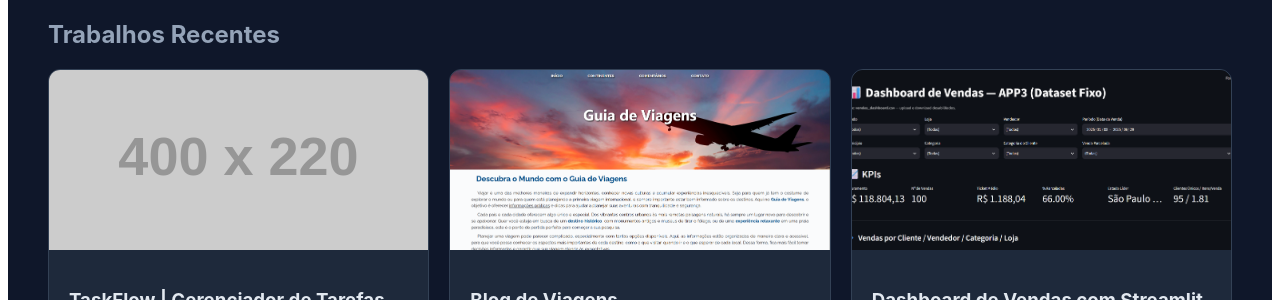
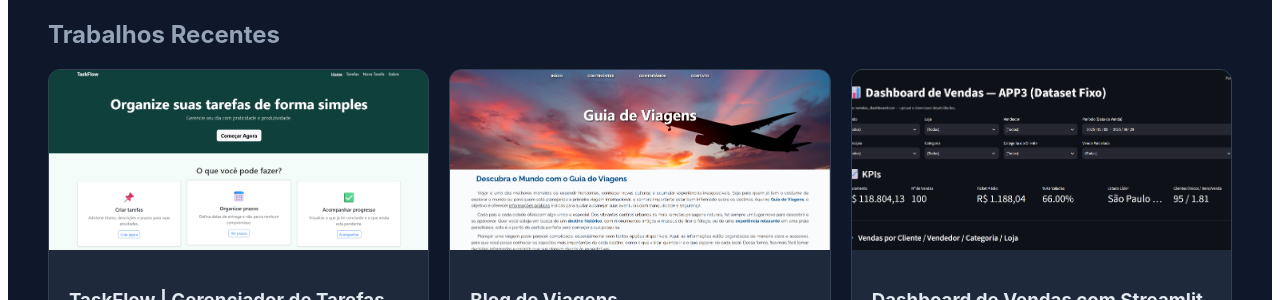
Before and after one commit to karolaineponci/meu-portfolio, a Vue app: page / in a window 1280 px wide. Shown: the part 380-680 px from the top of the page. Built offline with nearby package versions, Linux system fonts and the light colour scheme.

Commit message:
Update App.vue

```diff
--- a/src/App.vue
+++ b/src/App.vue
@@ -65,7 +65,7 @@ const meusProjetos = ref([
     titulo: 'TaskFlow | Gerenciador de Tarefas',
     descricao: 'Aplicação web interativa para gerenciar, editar e acompanhar o progresso de atividades de forma intuitiva.',
     tecnologias: ['HTML', 'CSS', 'JavaScript', 'Bootstrap'],
-    imagem: 'https://via.placeholder.com/400x220/1e293b/10b981?text=TaskFlow', // Substitua pelo caminho do print ex: '/assets/taskflow.png'
+    imagem: '/taskflow.png', // Substitua pelo caminho do print ex: '/assets/taskflow.png'
     github: 'https://github.com/karolaineponci',
     link: '#'
   },
```
